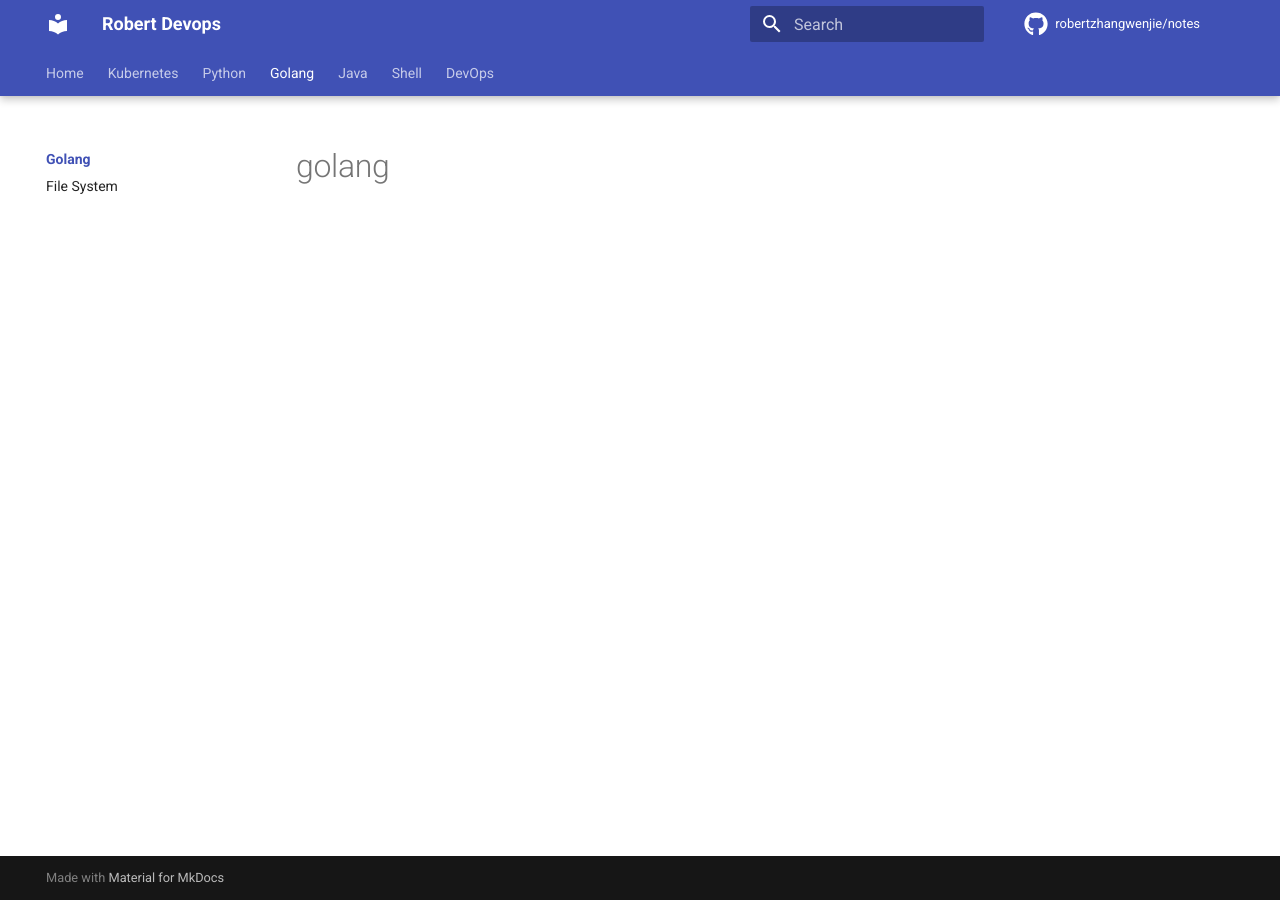
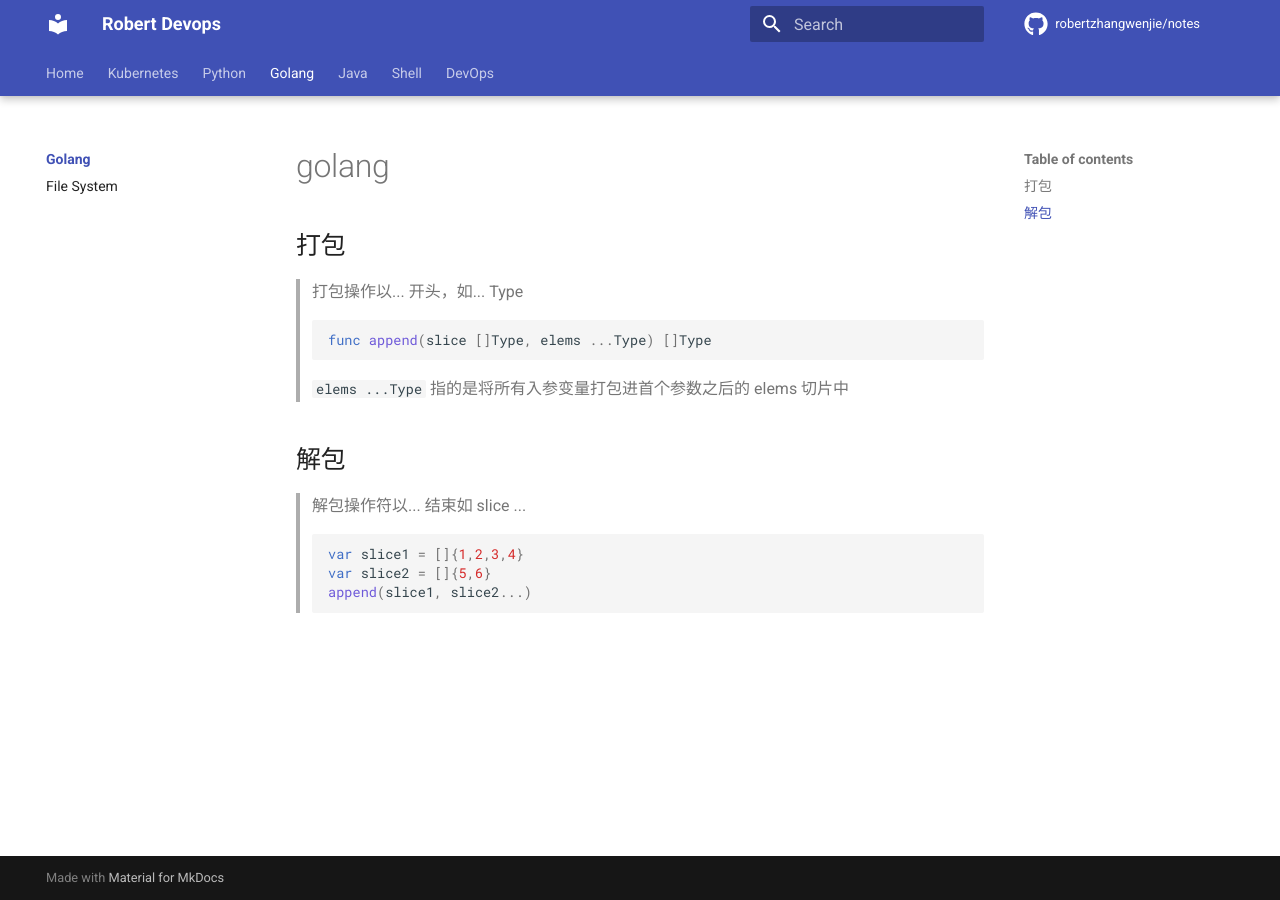
Before and after one commit to robertzhangwenjie/notes, an MkDocs documentation site: the page built from docs/golang/index.md, in a window 1280 px wide. Built offline with MkDocs 1.6.1 and Material for MkDocs 9.7.7, drawn with Linux system fonts in a browser that asks for light colours; comment, search, counter and statistics services are not loaded.

````diff
--- a/docs/golang/index.md
+++ b/docs/golang/index.md
@@ -1 +1,16 @@
 # golang
+
+## 打包
+> 打包操作以... 开头，如... Type
+```golang
+func append(slice []Type, elems ...Type) []Type
+```
+`elems ...Type` 指的是将所有入参变量打包进首个参数之后的 elems 切片中
+
+## 解包
+> 解包操作符以... 结束如 slice ...
+```golang
+var slice1 = []{1,2,3,4}
+var slice2 = []{5,6}
+append(slice1, slice2...)
+```
````
Also changed, not shown: docs/python/index.md (+15 -0 lines).
